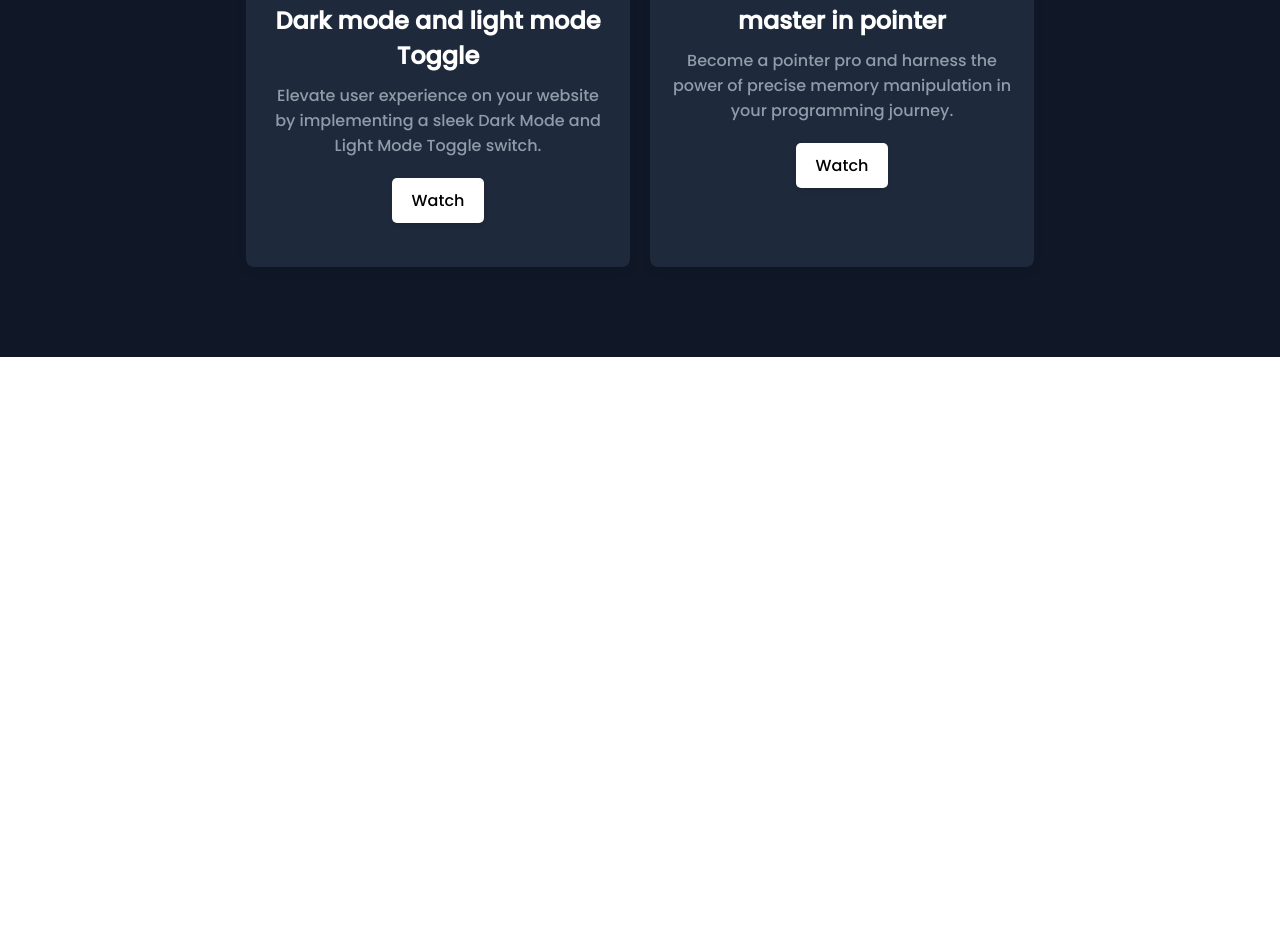
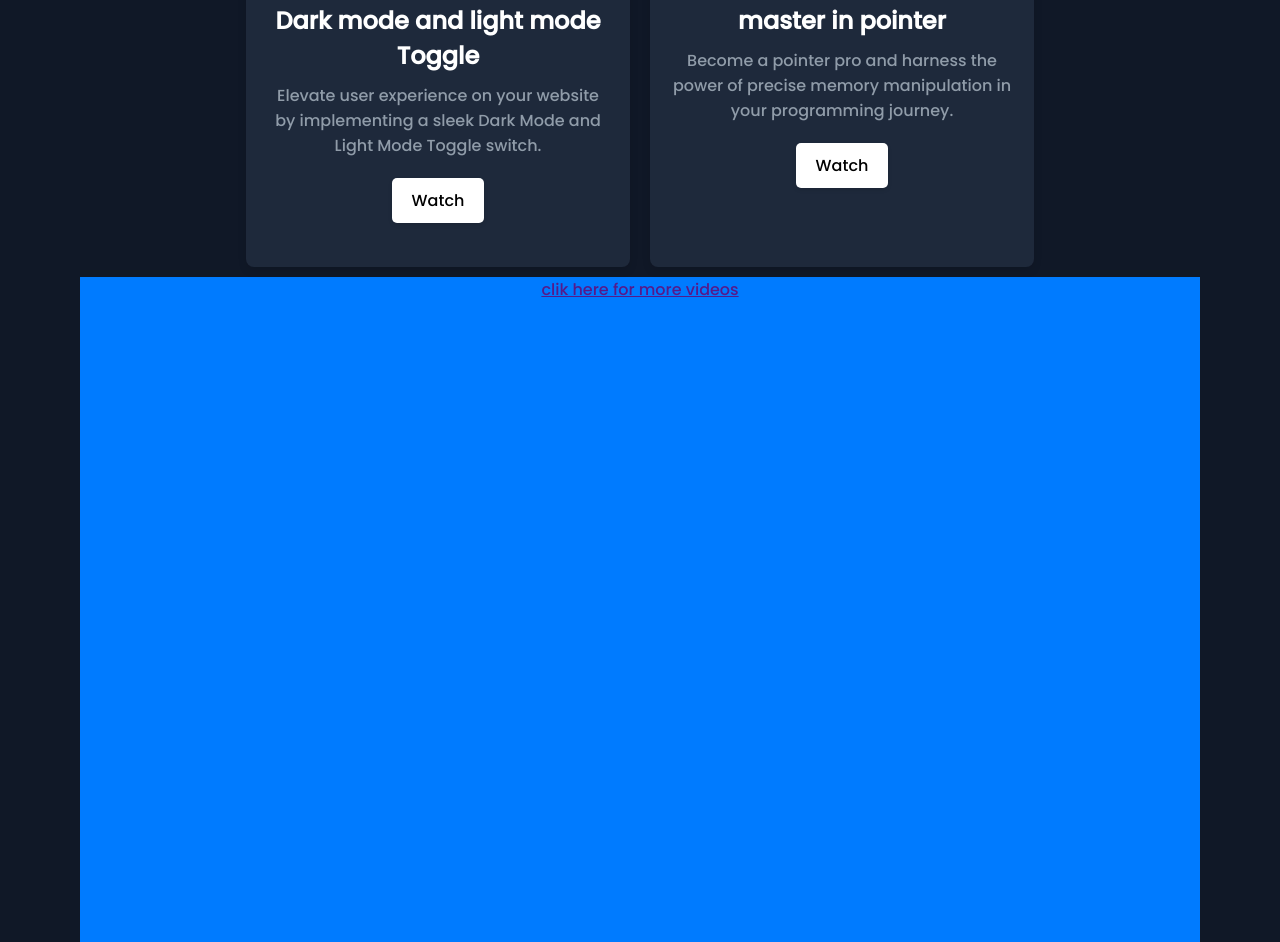
Before and after one commit to BuddhadebKoner/advance-portpolio, a plain HTML site: page index.html in a window 1280 px wide. Shown: the part 1938-2880 px from the top of the page. Before the commit the page ends 2295 px from the top, so only its background shows below. Drawn offline with Linux system fonts and the light colour scheme.

```diff
--- a/index.html
+++ b/index.html
@@ -54,6 +54,7 @@
                 <img src="img/light-cover.webp" alt="light-cover" id="light-img">
             </div>
         </div>
+
         <div class="recomendation">
             <span class="heading-rec">Works</span>
 
@@ -90,7 +91,7 @@
                     <div class="card-details">
                         <h2 class="cards-title">Master the Art of Toggle Animations</h2>
                         <p>Elevate your website with Toggle Animations mastery – the key to seamless and captivating
-                            user experiences, simplified for effortless implementation.</p>
+                            user experiences,</p>
                         <a href="https://youtu.be/g-19Kx-4D_o?si=0lEukHBbunt8pvlz" class="square-button">Watch</a>
                     </div>
                 </div>
@@ -127,10 +128,14 @@
                         <a href="https://youtu.be/ehUf9s9iUmw?si=wpy4cmBPU6HSfZRg" class="square-button">Watch</a>
                     </div>
                 </div>
+        </div>
+        <div class="footer">
+            <a href="">clik here for more videos</a>
+        </div>
+
+    </main>
 
 
-        </div>
-    </main>
 
 
     <script src="script.js"></script>
--- a/style.css
+++ b/style.css
@@ -397,6 +397,13 @@ p {
 }
 
 
+/*footer content starts from here */
+
+.footer{
+    width: 100%;
+    height: 100vh;
+    background-color: #007bff;
+}
 
 /* 1452px */
 @media (max-width: 1452px) {
```
